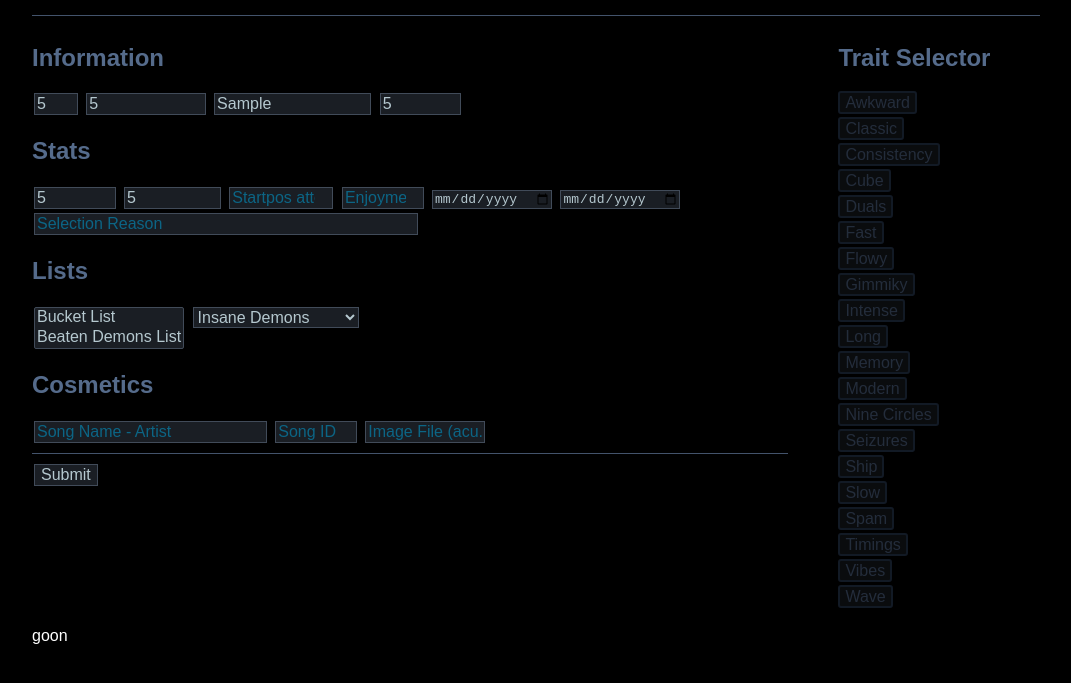
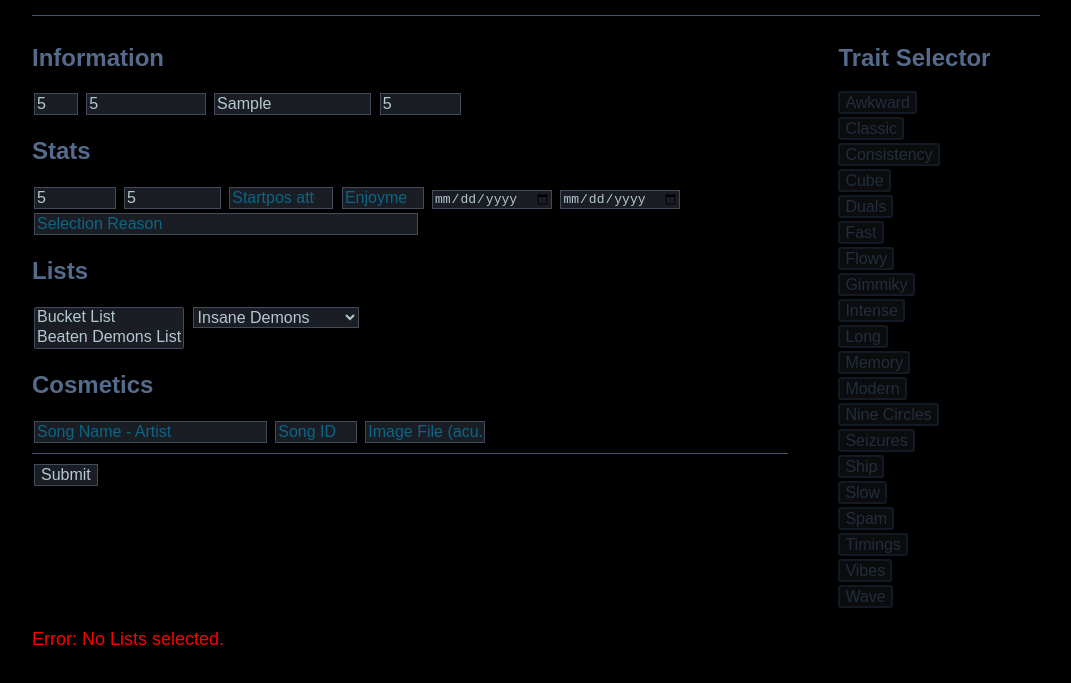
Before and after one commit to Yooli8537/Geometry-Dash-Bucket-List, a website: page public/pages/add.html in a window 1280 px wide. Both pictures are taken after typing "5", "5", "Sample", "5", "5", "5" into the empty fields and a click on the button "Submit". Shown: the part 99-782 px from the top of the page, without its empty margins (104-1175 px from the left). Drawn offline with Linux system fonts and the light colour scheme.

Commit message:
synchonization

```diff
--- a/public/css/form.css
+++ b/public/css/form.css
@@ -5,6 +5,11 @@
 
 .formInputs {
   width: 75%;
+}
+
+#errorMessage {
+  font-size: large;
+  color: #ff0000;
 }
 
 #traitSelector {
@@ -60,15 +65,15 @@ button {
   cursor: pointer;
 }
 
-#levelNum {
+#num {
   width: 5%;
 }
 
-#levelGameId {
+#gameId {
   width: 15%;
 }
 
-#levelName {
+#name {
   width: 20%;
 }
 
--- a/public/js/addLevel.js
+++ b/public/js/addLevel.js
@@ -1,6 +1,7 @@
 const addForm = document.querySelector("#addLevelForm");
 const traitSelector = document.querySelector("#traitSelector");
 const submitButton = document.querySelector("#submitLevelButton");
+const errorMessage = document.querySelector("#errorMessage");
 
 document.querySelectorAll(".traitOption").forEach((trait) => {
   trait.addEventListener("click", () => {
@@ -10,4 +11,61 @@ document.querySelectorAll(".traitOption").forEach((trait) => {
 
 submitButton.addEventListener("click", async (e) => {
   e.preventDefault();
+
+  // Extracting Data by ID
+  const num = document.querySelector("#num").value;
+  const gameId = document.querySelector("#gameId").value;
+  const name = document.querySelector("#name").value;
+  const placement = document.querySelector("#placement").value;
+  const best = document.querySelector("#best").value;
+  const attempts = document.querySelector("#attempts").value;
+  const startposAttempts = document.querySelector("#startposAttempts").value;
+  const enjoyment = document.querySelector("#enjoyment").value;
+  const startingDate = document.querySelector("#startingDate").value;
+  const endingDate = document.querySelector("#endingDate").value;
+  const reason = document.querySelector("#reason").value;
+  const songName = document.querySelector("#songName").value;
+  const songId = document.querySelector("#songId").value;
+  const imagePath = document.querySelector("#imagePath").value;
+  const subcategory = document.querySelector("#subcategory").value;
+  const lists = Array.from(
+    document.querySelector("#lists").selectedOptions,
+  ).map((option) => option.value);
+
+  // Checking required Fields
+  const requiredFields = [
+    { value: num, label: "Num" },
+    { value: gameId, label: "Game ID" },
+    { value: name, label: "Name" },
+    { value: placement, label: "Placement" },
+    { value: best, label: "Best" },
+    { value: attempts, label: "Attempts from 0" },
+    { value: startposAttempts, label: "Startpos Attempts" },
+    { value: startingDate, label: "Starting Date" },
+    { value: endingDate, label: "Ending Date" },
+    { value: reason, label: "Reason" },
+    { value: lists, label: "Lists" },
+    { value: subcategory, label: "Subcategory" },
+    { value: songName, label: "Song Name" },
+    { value: imagePath, label: "Image Path" },
+  ];
+
+  for (const field of requiredFields) {
+    if (field.value === "" || field.value === null) {
+      errorMessage.textContent = `Error: ${field.label} is empty.`;
+      return;
+    } else if (lists.length < 1) {
+      errorMessage.textContent = "Error: No Lists selected.";
+      return;
+    }
+  }
+
+  // Checking Values
+  if (num < 0) {
+    errorMessage.textContent = "Error: Value {num} has a negative value.";
+  } else if (gameId < 0) {
+    errorMessage.textContent = "Error: Value {gameId} has a negative value.";
+  } else {
+    errorMessage.textContent = "No Errors.";
+  }
 });
--- a/public/pages/add.html
+++ b/public/pages/add.html
@@ -24,17 +24,17 @@
         <div class="formInputs">
             <form id="addLevelForm">
                 <h2>Information</h2>
-                <input type="number" id="levelNum" placeholder="#">
-                <input type="number" id="levelGameId" placeholder="In-Game ID">
-                <input type="text" id="levelName" placeholder="Name">
+                <input type="number" id="num" placeholder="#">
+                <input type="number" id="gameId" placeholder="In-Game ID">
+                <input type="text" id="name" placeholder="Name">
                 <input type="number" id="placement" placeholder="AREDL">
                 <h2>Stats</h2>
                 <input type="number" id="best" placeholder="Best">
                 <input type="number" id="attempts" placeholder="Attempts from 0">
                 <input type="number" id="startposAttempts" placeholder="Startpos attempts">
                 <input type="number" id="enjoyment" placeholder="Enjoyment">
-                <input type="date" id="starting_date">
-                <input type="date" id="ending_date">
+                <input type="date" id="startingDate">
+                <input type="date" id="endingDate">
                 <input type="text" id="reason" placeholder="Selection Reason">
                 <h2>Lists</h2>
                 <select id="lists" multiple size="2">
@@ -81,7 +81,7 @@
             <div class="traitOption" data-value="wave">Wave</div>
         </div>
     </div>
-    <p id="errorMessage">goon</p>
+    <p id="errorMessage">No Errors.</p>
 </body>
 
 </html>
```
